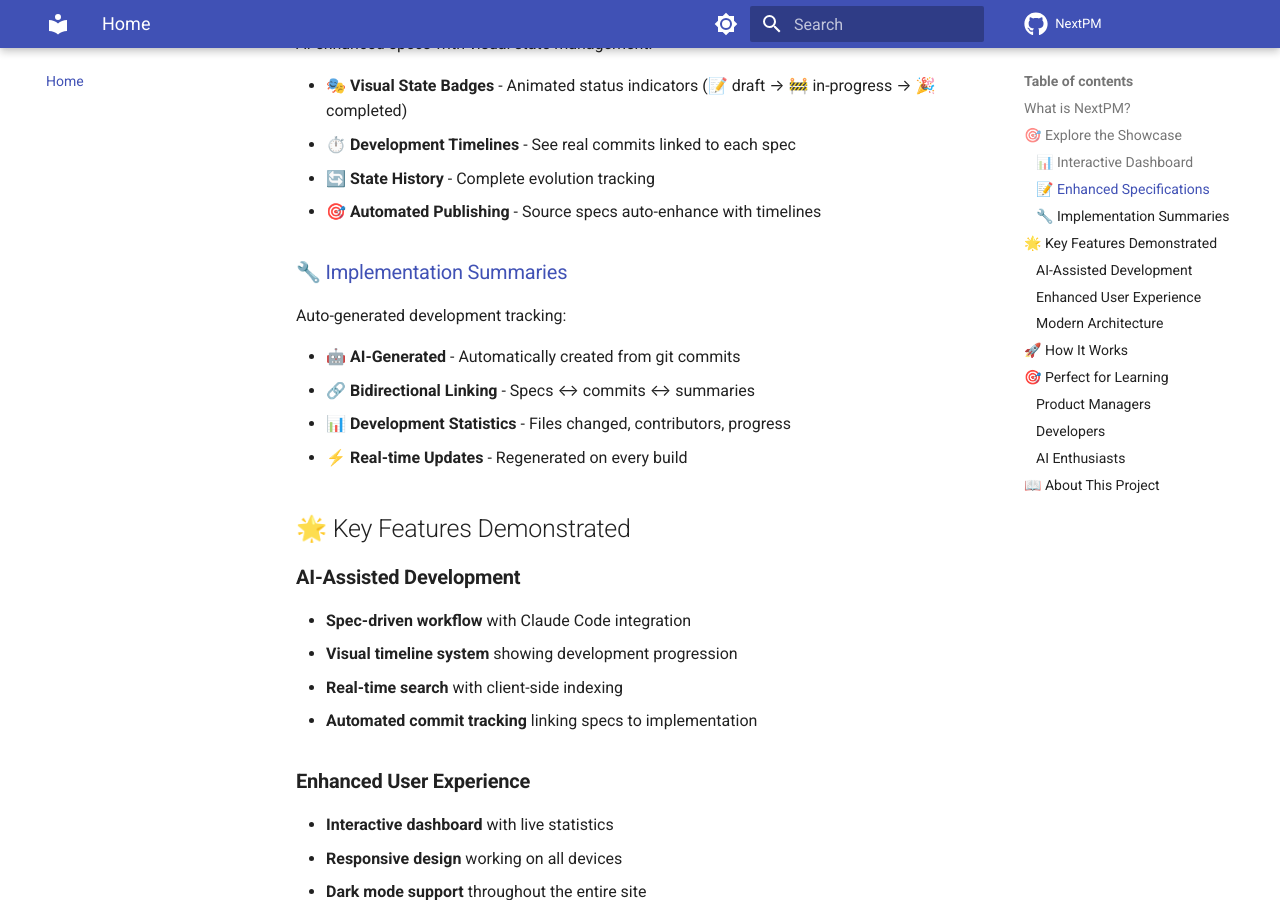
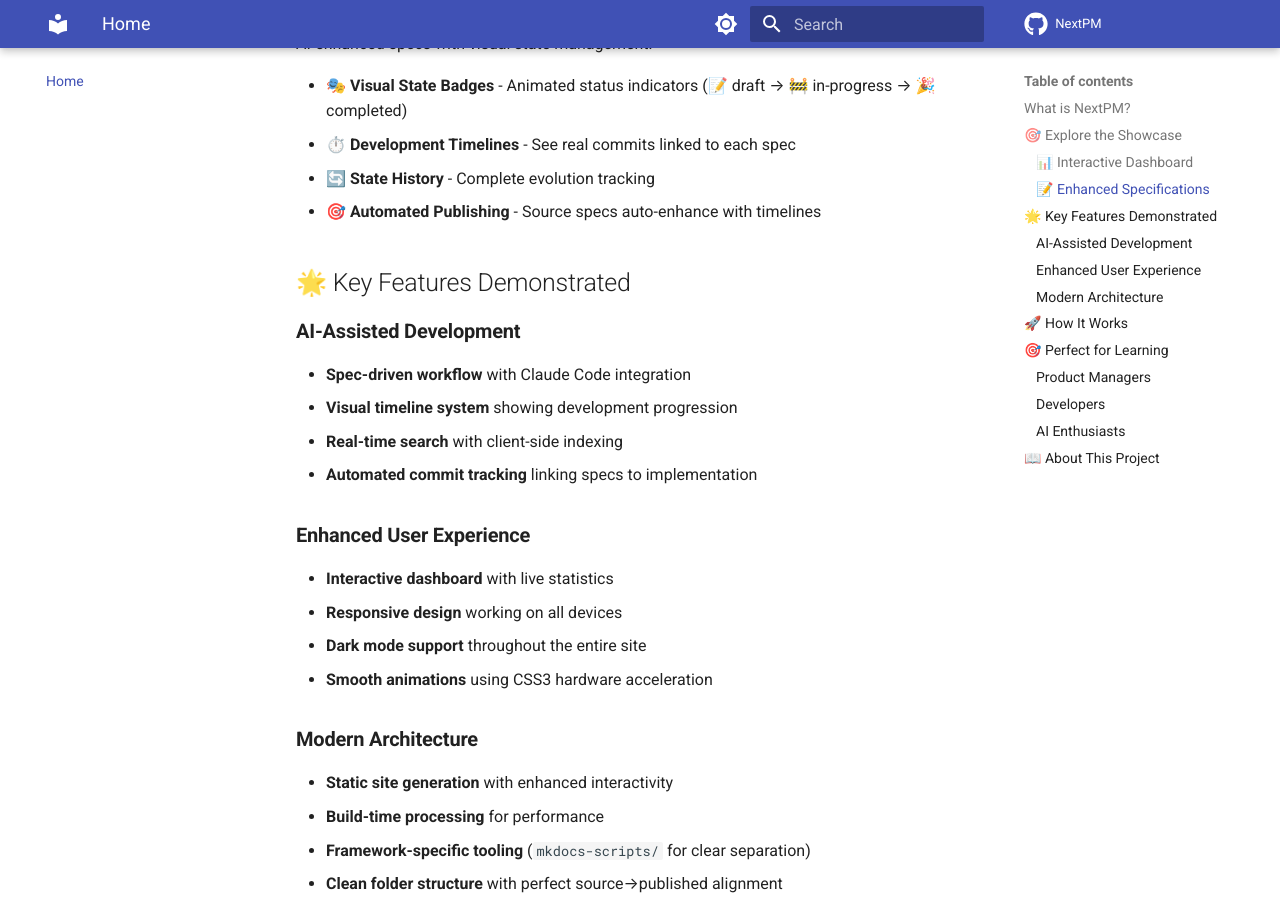
Before and after one commit to kangxh75/NextPM, an MkDocs documentation site: the page built from mkdocs-docs/index.md, in a window 1280 px wide and 900 px high, scrolled down 897 px. Built offline with MkDocs 1.6.1 and Material for MkDocs 9.7.7, drawn with Linux system fonts in a browser that asks for light colours; comment, search, counter and statistics services are not loaded.

Commit message:
fix: remove broken links and update navigation
- Remove references to deleted dev-workflows pages
- Remove broken links to old spec files (2026-02-09-01, 0.00-project-start)
- Add new PR specs to navigation (20260219-pr-tracking, 20260219-pr-workflow)
- Update implementation tracking text to reflect auto-generated timelines

Co-Authored-By: Claude Sonnet 4.5 <noreply@anthropic.com>

```diff
--- a/mkdocs-docs/index.md
+++ b/mkdocs-docs/index.md
@@ -26,14 +26,6 @@ AI-enhanced specs with visual state management:
 - **⏱️ Development Timelines** - See real commits linked to each spec
 - **🔄 State History** - Complete evolution tracking
 - **🎯 Automated Publishing** - Source specs auto-enhance with timelines
-
-### [🔧 Implementation Summaries](engineering/dev-workflows/index.md)
-Auto-generated development tracking:
-
-- **🤖 AI-Generated** - Automatically created from git commits
-- **🔗 Bidirectional Linking** - Specs ↔ commits ↔ summaries
-- **📊 Development Statistics** - Files changed, contributors, progress
-- **⚡ Real-time Updates** - Regenerated on every build
 
 ## 🌟 Key Features Demonstrated
 
--- a/mkdocs.yml
+++ b/mkdocs.yml
@@ -67,7 +67,8 @@ nav:
           - 📝 2026-02-10 Authentication: engineering/specs/20260210-authentication.md
           - 📝 2026-02-13 Build Flow: engineering/specs/20260213-build-flow.md
           - 🎉 2026-02-13 Spec Showcase: engineering/specs/20260213-spec-showcase.md
-      - Implementation Summaries: engineering/dev-workflows/index.md
+          - 📝 2026-02-19 PR Tracking: engineering/specs/20260219-pr-tracking.md
+          - 📝 2026-02-19 PR Workflow: engineering/specs/20260219-pr-workflow.md
   - About:
       - Project: about/project.md
       - AI-Native: about/ai-native.md
```
Also changed, not shown: engineering/specs/20260210-authentication.md (+0 -2 lines), engineering/specs/20260213-spec-showcase.md (+0 -1 lines), mkdocs-docs/engineering/index.md (+0 -2 lines), mkdocs-docs/engineering/specs/index.md (+1 -1 lines).
